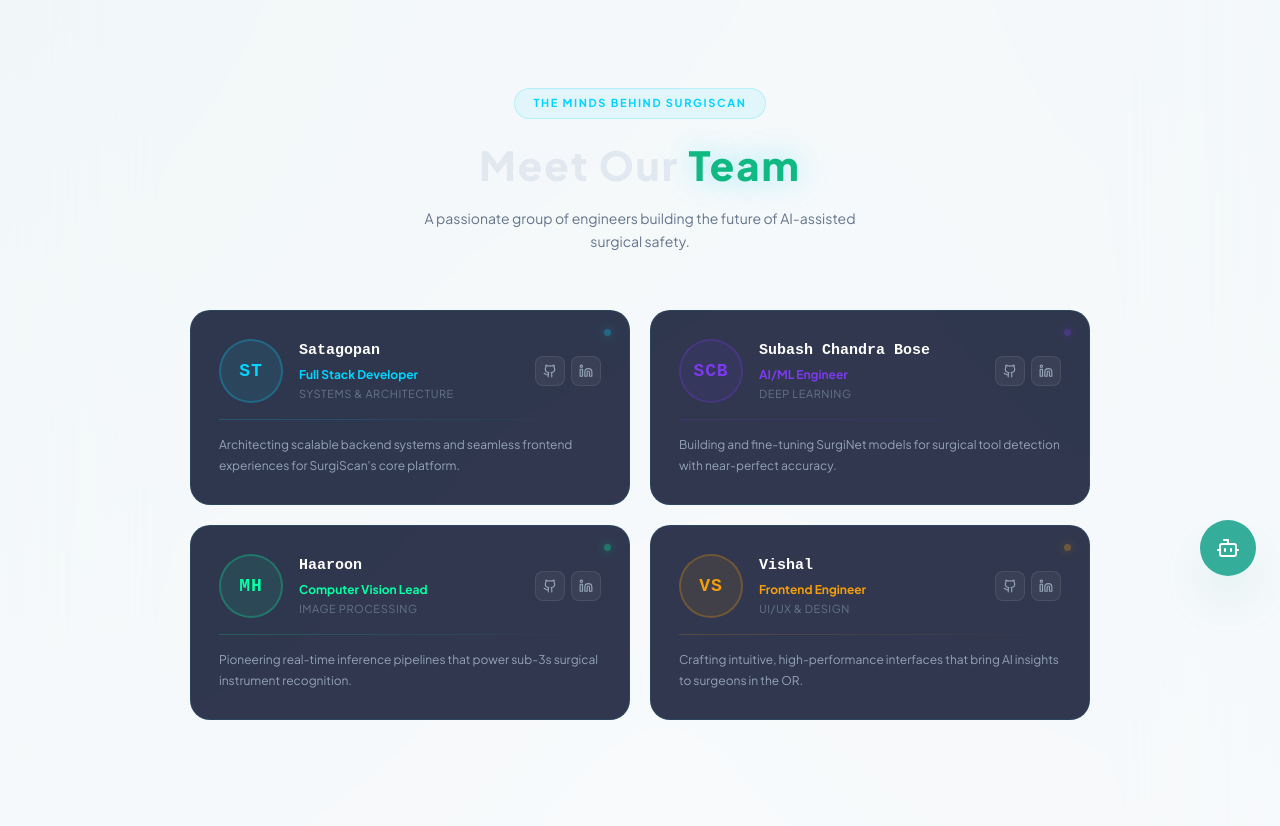
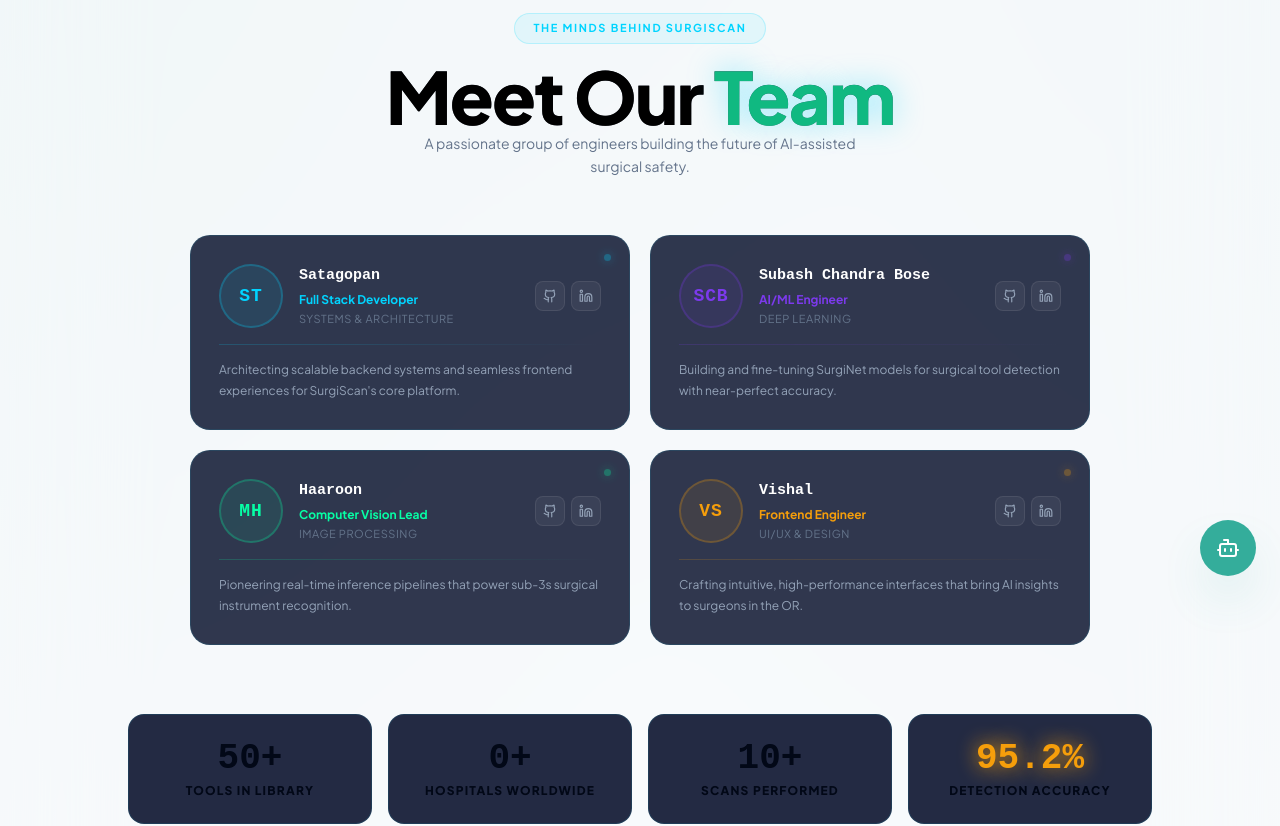
Before and after one commit to AMDHAAROON/Surgisense, a React (Vite) app in the folder client/: page /about in a window 1280 px wide. Shown: the part 200-1026 px from the top of the page. Built offline with nearby package versions, Linux system fonts and the light colour scheme; a web font is replaced by a local one.

Commit message:
team fix

```diff
--- a/client/src/components/team.tsx
+++ b/client/src/components/team.tsx
@@ -75,7 +75,7 @@
 
   return (
     <FadeIn delay={index * 150} direction="up">
-      <div
+      <div className=""
         onMouseEnter={() => setHovered(true)}
         onMouseLeave={() => setHovered(false)}
         style={{
@@ -256,12 +256,12 @@
         }
       `}</style>
 
-      <section style={{ position: "relative", padding: "80px 0" }}>
+      <section style={{ position: "relative", padding: "5px 0" }}>
 
         {/* Section header */}
         <FadeIn direction="up">
-          <div style={{ textAlign: "center", marginBottom: 56 }}>
-            <div style={{
+          <div   style={{ textAlign: "center", marginBottom: 56 }}>
+            <div  style={{
               display: "inline-flex", alignItems: "center", gap: 8,
               padding: "6px 18px", borderRadius: 9999, marginBottom: 16,
               fontSize: 11, fontWeight: 700, letterSpacing: "0.15em", textTransform: "uppercase",
@@ -270,16 +270,15 @@
               The Minds Behind SurgiScan
             </div>
 
-            <h2 style={{
-              fontSize: 40, fontWeight: 900, margin: "0 0 12px",
-              color: "#e2e8f0",
-              letterSpacing: "0.05em",
-            }}>
-              Meet Our{" "}
+                    <h1 className="text-[40px] sm:text-4xl md:text-6xl lg:text-7xl font-black tracking-tight bg-clip-text text-transparent bg-gradient-to-b from-foreground to-foreground/60 leading-[1.1] animate-in fade-in slide-in-from-bottom-4 duration-1000 delay-100">
+
+              <span className="text-black dark:text-[#e2e8f0]">
+                Meet Our{" "}
+              </span>
               <span style={{ color: "#10B981", textShadow: "0 0 30px rgba(0,212,255,0.4)" }}>
                 Team
               </span>
-            </h2>
+            </h1>
 
             <p style={{ fontSize: 14, color: "#64748b", maxWidth: 480, margin: "0 auto", lineHeight: 1.7 }}>
               A passionate group of engineers building the future of AI-assisted surgical safety.
--- a/client/src/pages/About.tsx
+++ b/client/src/pages/About.tsx
@@ -108,7 +108,7 @@
       { label: "Scans Performed", value: 10, suffix: "+", color: "var(--accent3)" },
       { label: "Detection Accuracy", value: 95, suffix: ".2%", color: "#f59e0b" },
     ].map((s, i) => (
-      <div key={i} className="rounded-2xl p-4 sm:p-6 text-center" style={{ background: "rgba(13,21,48,0.9)", border: "1px solid rgba(0,212,255,0.1)" }}>
+      <div key={i} className="rounded-2xl p-4 sm:p-6 text-center font-black dark:font-white" style={{ background: "rgba(13,21,48,0.9)", border: "1px solid rgba(0,212,255,0.1)" }}>
         <div className="text-2xl sm:text-4xl font-black mb-1" style={{ color: s.color, fontFamily: "'Courier New',monospace", textShadow: `0 0 20px ${s.color}` }}>
           <StatCounter target={s.value} suffix={s.suffix} />
         </div>
```
